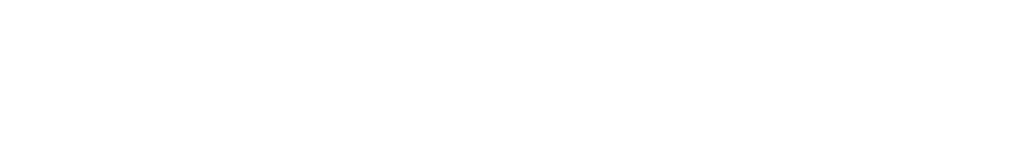
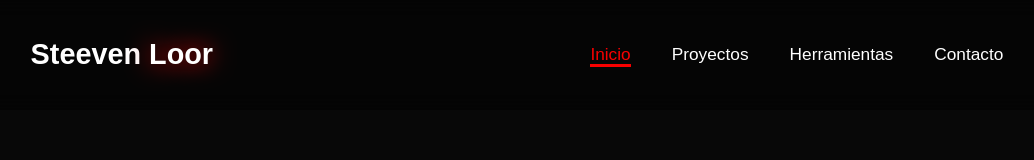
Before and after one commit to Mr-Dark65/MiPortafolio, a plain HTML site: page index.html in a window 1280 px wide. Shown: the whole page, without its empty margins (123-1157 px from the left). Drawn offline with nearby package versions, Linux system fonts and the light colour scheme.

Commit message:
Se agrego barra de navegacion y sus estilos

```diff
--- a/css/style.css
+++ b/css/style.css
@@ -6,12 +6,67 @@
     border: none;
     outline: none;
     scroll-behavior: smooth;
-    font-family: "Poppins",sans-serif;
+    font-family:  sans-serif;
 }
 
-:root {
+/*:root {
     bg-color: #080808;
     second-bg-color: #131313;
     text-color: white;
     main-color: #f80000;
+}*/
+
+/*BARRA DE NAVEGACION*/
+html {
+    font-size: 60%;
+    overflow: hidden;
 }
+
+body {
+    background: #080808;
+    color: white;
+}
+
+.header{
+    position: fixed;
+    top: 0;
+    left: 0;
+    width: 100%;
+    padding: 4rem 12% 4rem;
+    background: rgba(0, 0, 0, 0.3);
+    backdrop-filter: blur(10px);
+    display: flex;
+    justify-content: space-between;
+    align-items: center;
+    z-index: 5;
+}
+
+.logo {
+    font-size: 3rem;
+    color: white;
+    font-weight: 800;
+    cursor: pointer;
+    transition: 0.3 ease;
+}
+
+.logo:hover {
+    transform: scale(1.1);
+}
+
+.logo span {
+    text-shadow: 0 0 25px #f80000;
+}
+
+.navbar a{
+    font-size: 1.8rem;
+    color: white;
+    margin-left: 4rem;
+    font-weight: 500;
+    transition: 0.3 ease;
+    border-bottom: 3px solid transparent;
+}
+
+.navbar a:hover, .navbar a.activado {
+    color: #f80000;
+    border-bottom: 3px solid #f80000;
+}
--- a/index.html
+++ b/index.html
@@ -5,8 +5,22 @@
     <meta name="viewport" content="width=device-width, initial-scale=1.0">
     <title>Document</title>
     <link rel="stylesheet" href="css/style.css">
+    <link href='https://unpkg.com/boxicons@2.1.4/css/boxicons.min.css' rel='stylesheet'>
+
 </head>
 <body>
 
+    <header class="header">
+        <a href="#home" class="logo">Steeven <span>Loor</span></a>
+
+        <nav class="navbar">
+            <a href="#home" class="activado">Inicio</a>
+            <a href="#proyectos">Proyectos</a>
+            <a href="#herramientas">Herramientas</a>
+            <a href="#contacto">Contacto</a>
+        </nav>
+    </header>
+
+    <script src="js/script.js"></script>
 </body>
 </html>
```
